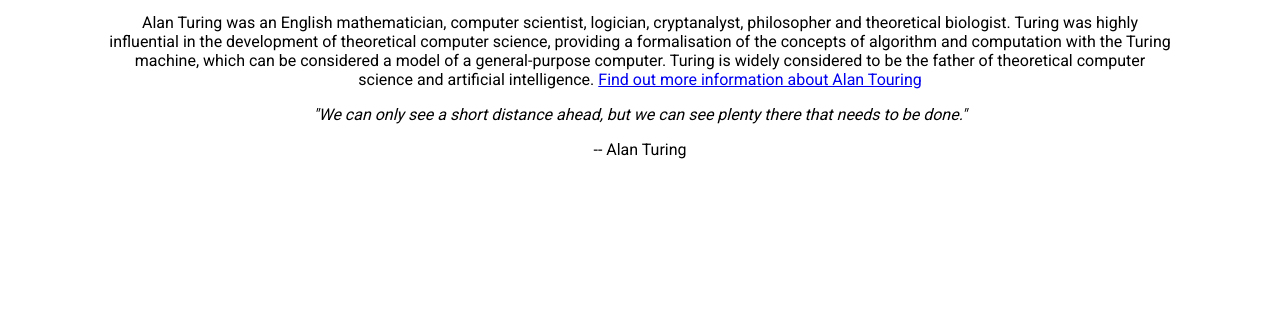
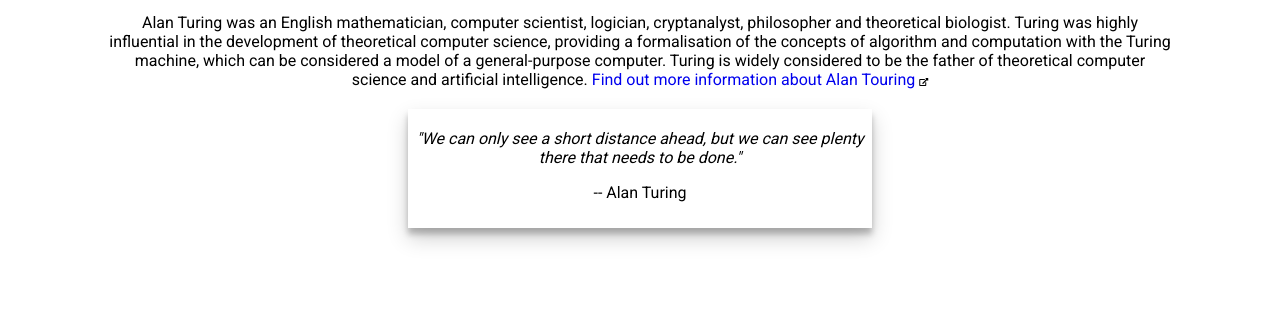
Before and after one commit to SergioBarbosaX/turingtribute, a plain HTML site: page index.html in a window 1280 px wide. Shown: the part 406-739 px from the top of the page. Drawn offline with Linux system fonts and the light colour scheme.

Commit message:
Commit 032120192133

```diff
--- a/css/turingtribute.css
+++ b/css/turingtribute.css
@@ -35,6 +35,15 @@ body {
     margin-right: 100px;
     font-align: justify;
 }
+#tribute-link {
+    text-decoration: none;
+}
+#block-quote {
+    box-shadow: 0 10px 20px rgba(0,0,0,0.19), 0 6px 6px rgba(0,0,0,0.23);
+    padding-top: 20px;
+    padding-bottom: 10px;
+    margin: 20px 400px 20px 400px;
+}
 #footer {
     position: fixed;
     bottom: 0;
@@ -54,6 +63,9 @@ body {
     font-style: italic;
     font-size: 16px;
 }
+.fa-external-link-alt {
+    font-size: 8px;
+}
 .fa-html5 {
     font-size: 24px;
     color: #ff0000;
--- a/index.html
+++ b/index.html
@@ -31,6 +31,7 @@
                 considered to be the father of theoretical computer science and artificial intelligence.
                 <a href="https://en.wikipedia.org/wiki/Alan_Turing" target="_blank" id="tribute-link"
                    title="More information about Alan Touring">Find out more information about Alan Touring</a>
+                <i class="fas fa-external-link-alt"></i>
             </p>
         </div>
 
```
